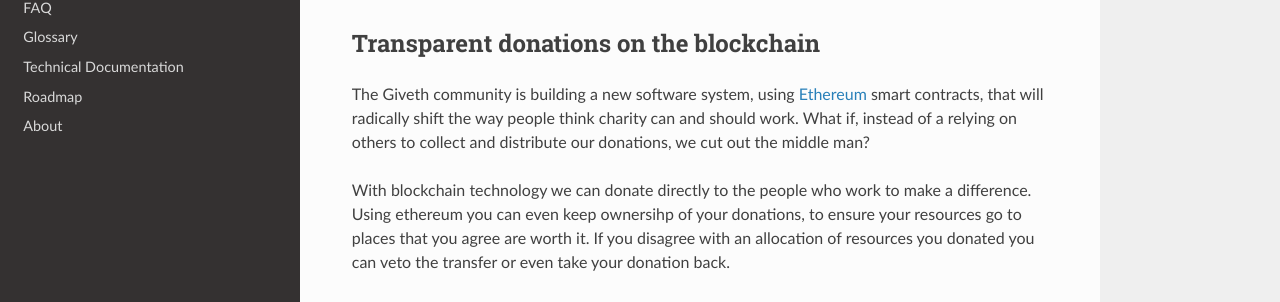
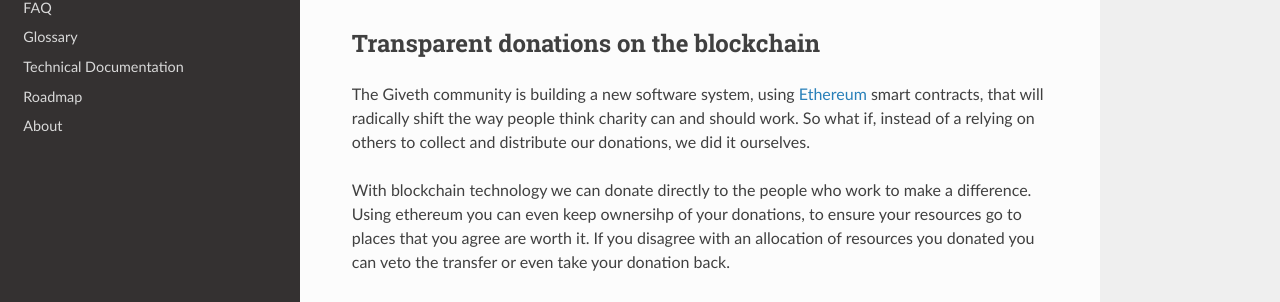
Before and after one commit to Giveth/giveth-wiki, an MkDocs documentation site: the page built from wiki/index.md, in a window 1280 px wide and 900 px high, scrolled down 552 px. Shown: the part 173-475 px from the top of the window. Built offline with MkDocs 1.6.1, drawn with Linux system fonts in a browser that asks for light colours; nearby versions of some CDN libraries; old or Windows-style settings are respelled for this version of MkDocs.

Commit message:
Update index.md

```diff
--- a/wiki/index.md
+++ b/wiki/index.md
@@ -26,7 +26,7 @@ New technologies enable us to rethink and reengineer the distribution of charita
 ## Transparent donations on the blockchain
 ##
 
-The Giveth community is building a new software system, using [Ethereum](https://www.ethereum.org/) smart contracts, that will radically shift the way people think charity can and should work. What if, instead of a relying on others to collect and distribute our donations, we cut out the middle man?
+The Giveth community is building a new software system, using [Ethereum](https://www.ethereum.org/) smart contracts, that will radically shift the way people think charity can and should work. So what if, instead of a relying on others to collect and distribute our donations, we did it ourselves.
 
 With blockchain technology we can donate directly to the people who work to make a difference. Using ethereum you can even keep ownersihp of your donations, to ensure your resources go to places that you agree are worth it. If you disagree with an allocation of resources you donated you can veto the transfer or even take your donation back.
 
```
